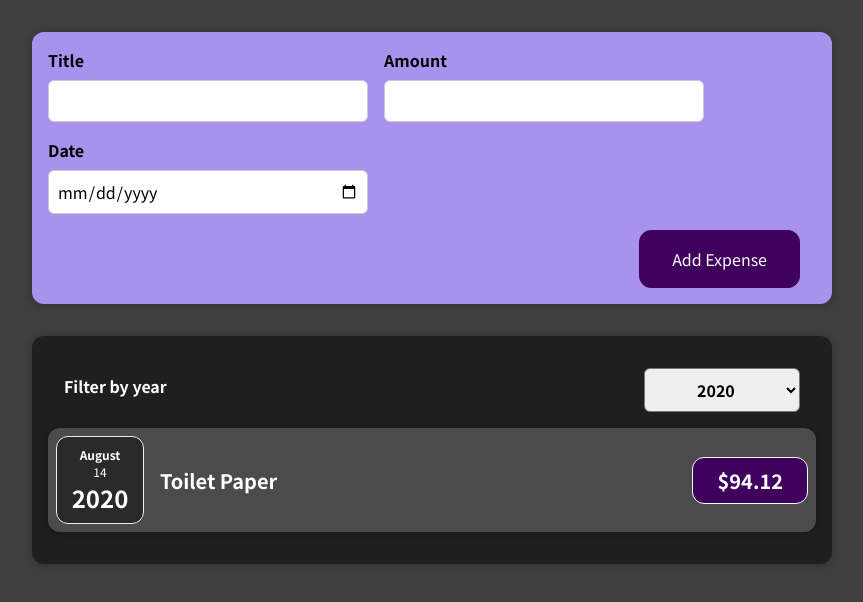
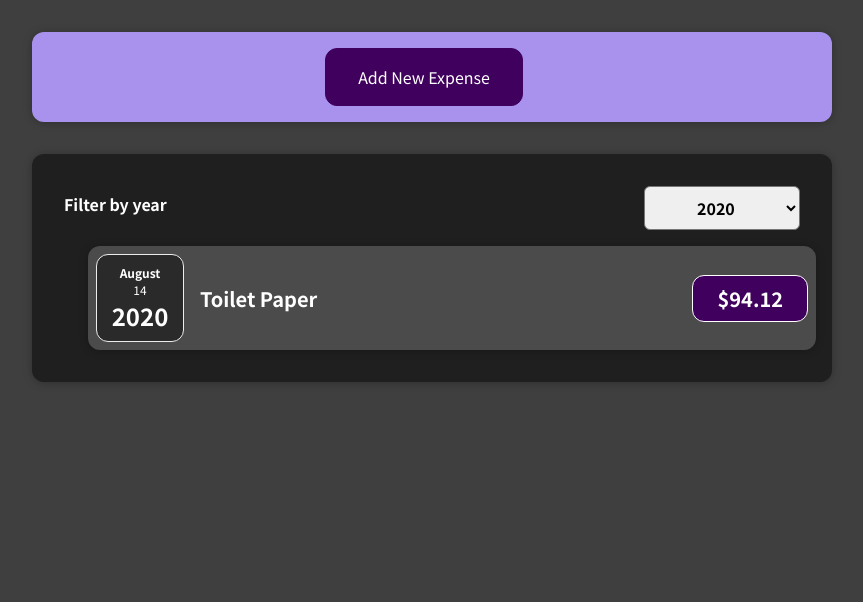
Before and after one commit to Rafal240/ExpenseApp, a React (Create React App) app: page / in a window 1280 px wide. Shown: the top 602 px of the page, without its empty margins (208-1071 px from the left). Built offline with nearby package versions, Linux system fonts and the light colour scheme.

Commit message:
conditional content

```diff
--- a/src/components/Expenses/Expenses.js
+++ b/src/components/Expenses/Expenses.js
@@ -1,8 +1,9 @@
 import React, { useState } from "react";
-import ExpenseItem from "./ExpenseItem";
 import Card from "../UI/Card";
 import "./Expenses.css";
 import ExpensesFilter from "./ExpensesFilter";
+import ExpensesList from "./ExpensesList";
+
 const Expenses = (props) => {
   const [filteredYear, setFilteredYear] = useState("2020");
   const filterChanegeHandler = (selectedYear) => {
@@ -12,17 +13,6 @@
   const filtredExpenses = props.items.filter((expense) => {
     return expense.date.getFullYear().toString() === filteredYear;
   });
-  let expensesContent = <p>No expenses found.</p>;
-  if (filtredExpenses.length > 0) {
-    expensesContent = filtredExpenses.map((expense) => (
-      <ExpenseItem
-        key={expense.id}
-        title={expense.title}
-        amount={expense.amount}
-        date={expense.date}
-      />
-    ));
-  }
 
   return (
     <div>
@@ -31,7 +21,7 @@
           selected={filteredYear}
           onChangeFilter={filterChanegeHandler}
         />
-        {expensesContent}
+        <ExpensesList items={filtredExpenses} />
       </Card>
     </div>
   );
--- /dev/null
+++ b/src/components/Expenses/ExpensesList.css
@@ -0,0 +1,10 @@
+.expenses-list {
+  list-style: none;
+  padding: 0;
+  margin: 0;
+}
+
+.expenses-list__fallback {
+  color: white;
+  text-align: center;
+}
--- /dev/null
+++ b/src/components/Expenses/ExpensesList.js
@@ -0,0 +1,26 @@
+import React from "react";
+import "./ExpensesList.css";
+import ExpenseItem from "./ExpenseItem";
+
+const ExpensesList = (props) => {
+  console.log(props);
+  console.log("expensesList");
+
+  if (props.items.length === 0) {
+    return <h2 className="expenses-list__fallback">Found no expenses.</h2>;
+  }
+
+  return (
+    <ul className="expneses-list">
+      {props.items.map((expense) => (
+        <ExpenseItem
+          key={expense.id}
+          title={expense.title}
+          amount={expense.amount}
+          date={expense.date}
+        />
+      ))}
+    </ul>
+  );
+};
+export default ExpensesList;
--- a/src/components/NewExpense/ExpenseForm.js
+++ b/src/components/NewExpense/ExpenseForm.js
@@ -86,6 +86,9 @@
         </div>
       </div>
       <div className="new-expense__actions">
+        <button type="button" onClick={props.onCancel}>
+          Cancel
+        </button>
         <button type="submit">Add Expense </button>
       </div>
     </form>
--- a/src/components/NewExpense/NewExpense.js
+++ b/src/components/NewExpense/NewExpense.js
@@ -1,8 +1,9 @@
-import React from "react";
+import React, { useState } from "react";
 import ExpenseForm from "./ExpenseForm";
 import "./NewExpense.css";
 
 const NewExpense = (props) => {
+  const [isEditing, setIsEditing] = useState(false);
   const saveExpenseDataHandler = (enteredExpenseData) => {
     console.log(enteredExpenseData);
     const expenseData = {
@@ -10,11 +11,27 @@
       id: Math.random.toString(),
     };
     props.onAddExpesne(expenseData);
+    setIsEditing(false);
+  };
+
+  const startEditingHandler = () => {
+    setIsEditing(true);
+  };
+  const stopEditingHandler = () => {
+    setIsEditing(false);
   };
 
   return (
     <div className="new-expense">
-      <ExpenseForm onSaveExpenseData={saveExpenseDataHandler} />
+      {!isEditing && (
+        <button onClick={startEditingHandler}>Add New Expense</button>
+      )}
+      {isEditing && (
+        <ExpenseForm
+          onSaveExpenseData={saveExpenseDataHandler}
+          onCancel={stopEditingHandler}
+        />
+      )}
     </div>
   );
 };
```
